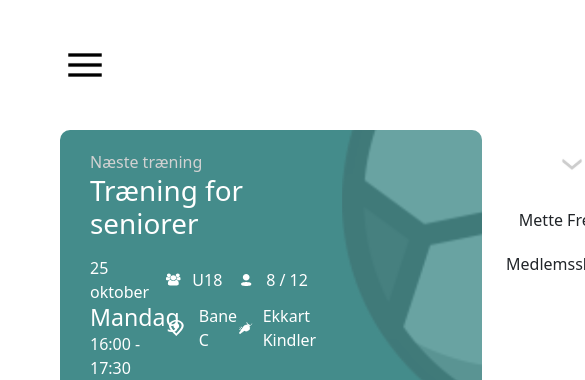
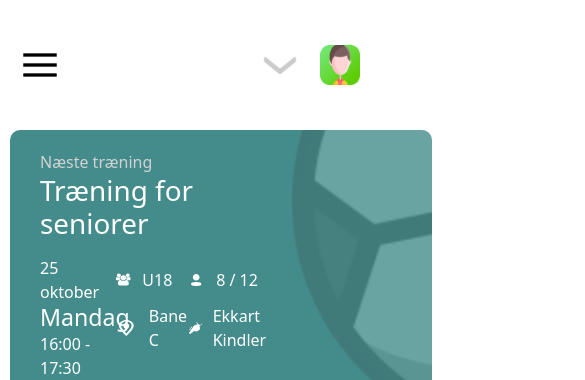
Before and after one commit to madsstorgaardnielsen/group5-proj, a React (Create React App) app in the folder fbcmanager-frontend/: page /home in a window 390 px wide. Shown: the top 380 px of the page, 585 px wide, since content can reach past the window. Built offline with nearby package versions, Linux system fonts and the light colour scheme.

Commit message:
mobile versions fixed for side menus

```diff
--- a/fbcmanager-frontend/src/components/Navbar.js
+++ b/fbcmanager-frontend/src/components/Navbar.js
@@ -1,5 +1,4 @@
 import React, {Fragment, PureComponent} from "react";
-import "../scss/style.scss";
 import { useNavigate } from "react-router";
 import { Link, NavLink } from "react-router-dom";
 
--- a/fbcmanager-frontend/src/components/ProfileColumn.js
+++ b/fbcmanager-frontend/src/components/ProfileColumn.js
@@ -22,13 +22,25 @@ export default function profileColumn() {
     const league = "U18"
 
 
+    function profileMenu(){
+        var x = document.getElementById("profile-column");
+        if (x.style.display === "block") {
+            x.style.display = "none";
+        } else {
+            x.style.display = "block";
+        }
+      }
+
+
     return (
-        <div className="profile-column-body">
-            <div className="profile-column-profile-container">
-                <section className="profile-pic-section">
-                    <img src={arrow}/>
+        <div className="">
+            <section className="profile-pic-section" >
+                <a onClick={profileMenu}><img src={arrow}/></a>
                 <img src={profile} className="profile-pic"/>
             </section>
+            <div className="profile-column-body" id="profile-column">
+                <div className="profile-column-profile-container">
+
                     <p>Mette Frederiksen</p>
                     <p>Medlemsskab: {membership_status}</p>
                     <p>{league}</p>
@@ -61,5 +73,7 @@ export default function profileColumn() {
                     </section>
                 </div>
             </div>
+
+        </div>
     );
 }
--- a/fbcmanager-frontend/src/scss/profileColumn.scss
+++ b/fbcmanager-frontend/src/scss/profileColumn.scss
@@ -1,4 +1,18 @@
 @import 'variables.scss';
+
+.profile-pic-section{
+    display: flex;
+    flex-direction: row;
+    margin-left: auto;
+    width: fit-content;
+    img{
+        height: 40px;
+        width: 40px;
+    }
+    .profile-pic{
+        margin-left: 20px;
+    }
+}
 
 .profile-column-body{
     display: flex;
@@ -7,12 +21,10 @@
         display: flex;
         flex-direction: column;
         margin: 0 !important;
-        section, p{
+        p{
             margin: 10px 10px 10px auto
         };
-        .profile-pic{
-            margin-left: 20px;
-        }
+
     }
 
     .profile-column-news-container{
@@ -33,3 +45,37 @@
     }
 
 }
+
+
+@media only screen and (max-width: 800px) {
+    .profile-column-body{
+        display: none;
+
+        position: absolute;
+        top: 90px;
+        right: 20px;
+        z-index: 2;
+        padding: 40px 0 40px 0;
+        width: 50vw;
+        background-color: white;
+        box-shadow: 5px 10px 10px rgb(128, 128, 128, 0.5);
+        border-radius: 10px;
+    }
+    .grid-container-home{
+        grid-template-columns: 1fr !important;
+    }
+    .profile-pic-section{
+        position: absolute;
+        top: 45px;
+        right: 30px;
+    }
+}
+
+@media only screen and (max-width: 400px) {
+    .profile-column-body{
+        width: 100%;
+        right: 0vw;
+        margin-right: 0px !important;
+    }
+
+}
--- a/fbcmanager-frontend/src/scss/style.scss
+++ b/fbcmanager-frontend/src/scss/style.scss
@@ -78,7 +78,7 @@
 .burger{
   height: 40px;
   width: 40px;
-  margin: 30px 0 0 50px;
+  margin: 30px 0 0 20px;
   display: none;
 }
 
@@ -231,7 +231,6 @@
 @media only screen and (max-width: 1199px) {
   /* NAVBAR */
   .NavBar-container{
-    opacity: 1;
     position: relative;
     padding: 40px 0 40px 0;
     width: 50vw;
@@ -243,6 +242,7 @@
 
   }
   .NavBar{
+    position: absolute;
     width: 50vw;
     z-index: 2;
   }
@@ -256,3 +256,17 @@
     margin: 100px 50px 50px 50px;
   }
 }
+
+@media only screen and (max-width: 800px) {
+
+  .body {
+    //display: flex;
+    margin: 100px 0px 50px 0px;
+  }
+  .NavBar-container{
+    width: 100vw;
+  }
+  .NavBar{
+    padding-left: 0;
+  }
+}
```
Lines whose indentation alone changed are shown as unchanged.
